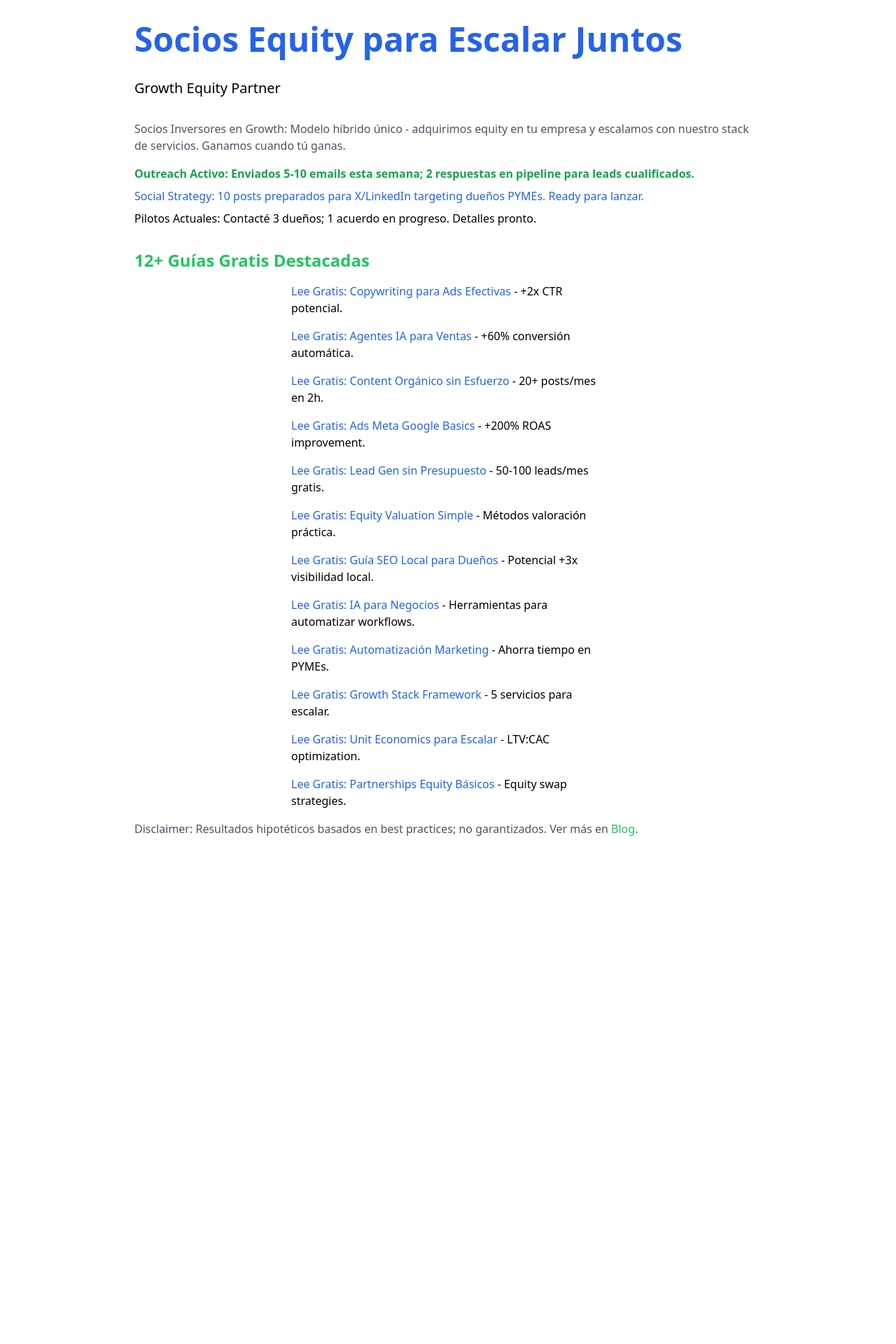
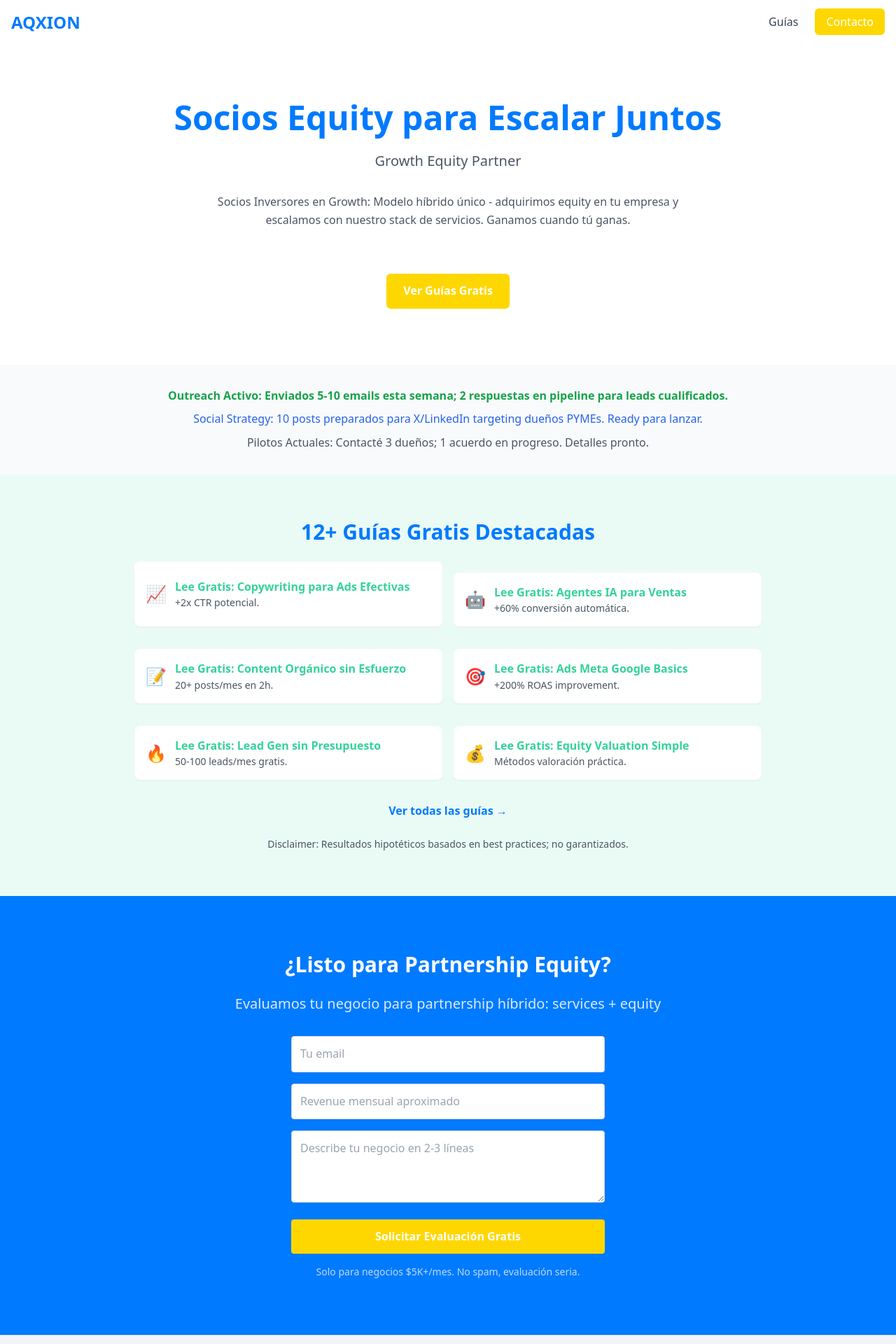
Before and after one commit to MagnusCole/aqxion, a Next.js app: page / in a window 1280 px wide. Shown: the top 1920 px of the page at 70% size. Before the commit the page ends 1228 px from the top, so only its background shows below. Built offline with nearby package versions, Linux system fonts and the light colour scheme.

Commit message:
Estilo Básico MVP - Colors, Layout, Responsive Design

```diff
--- a/src/app/layout.tsx
+++ b/src/app/layout.tsx
@@ -24,7 +24,27 @@ export default function RootLayout({
         `}
       </Script>
       <body>
+        <header className="bg-white shadow-md">
+          <nav className="container mx-auto px-4 py-4">
+            <div className="flex items-center justify-between">
+              <a href="/" className="text-2xl font-bold text-blueTrust hover:text-greenValue transition-colors">
+                AQXION
+              </a>
+              <div className="space-x-6">
+                <a href="/blog" className="text-gray-700 hover:text-greenValue transition-colors">Guías</a>
+                <a href="/#contact" className="bg-goldCTA text-white px-4 py-2 rounded-md hover:bg-greenValue transition-colors">Contacto</a>
+              </div>
+            </div>
+          </nav>
+        </header>
+
         {children}
+
+        <footer className="bg-gray-100 py-6 text-center text-gray-600 border-t">
+          <div className="container mx-auto px-4">
+            <p>&copy; 2025 AQXION - Growth Equity Partner. Resultados no garantizados.</p>
+          </div>
+        </footer>
       </body>
     </html>
   );
--- a/src/app/page.tsx
+++ b/src/app/page.tsx
@@ -46,40 +46,145 @@ export default function Home() {
   ];
 
   return (
-    <main className="min-h-screen bg-white p-8">
-      <div className="max-w-4xl mx-auto">
+    <>
+      {/* Hero Section */}
+      <section className="py-20 text-center bg-white">
+        <div className="container mx-auto px-4">
           <h1
-          className="text-5xl font-bold text-blue-600 mb-8 cursor-pointer hover:text-blue-700 transition-colors"
+            className="text-5xl font-bold text-blueTrust cursor-pointer hover:text-blue-700 transition-colors mb-6"
             onClick={handleHeroClick}
           >
             {heroTitles[heroVariant]}
           </h1>
-        <p className="text-xl mb-8">Growth Equity Partner</p>
-        <p className="text-gray-600">
+          <p className="mt-4 text-xl text-gray-600 mb-8">Growth Equity Partner</p>
+          <p className="text-gray-600 max-w-2xl mx-auto mb-8">
             Socios Inversores en Growth: Modelo híbrido único - adquirimos equity en tu empresa
             y escalamos con nuestro stack de servicios. Ganamos cuando tú ganas.
           </p>
-        <p className="mt-4 text-green-600 font-semibold">Outreach Activo: Enviados 5-10 emails esta semana; 2 respuestas en pipeline para leads cualificados.</p>
-        <p className="mt-2 text-blue-600">Social Strategy: 10 posts preparados para X/LinkedIn targeting dueños PYMEs. Ready para lanzar.</p>
-        <p className="mt-2">Pilotos Actuales: Contacté 3 dueños; 1 acuerdo en progreso. Detalles pronto.</p>
+          <a href="#guides" className="mt-8 inline-block bg-goldCTA text-white py-3 px-6 rounded-md font-semibold hover:bg-greenValue transition-colors">
+            Ver Guías Gratis
+          </a>
+        </div>
+      </section>
 
-        <h3 className="mt-8 text-2xl font-bold text-green-500">12+ Guías Gratis Destacadas</h3>
-        <ul className="mt-4 space-y-4 max-w-md mx-auto">
-          <li><a href="/blog/copywriting-ads-efectivas-2025" onClick={() => handleGuideClick('copywriting-ads')} className="text-blue-600 hover:underline">Lee Gratis: Copywriting para Ads Efectivas</a> - +2x CTR potencial.</li>
-          <li><a href="/blog/agentes-ia-ventas-automatizadas-2025" onClick={() => handleGuideClick('agentes-ia-ventas')} className="text-blue-600 hover:underline">Lee Gratis: Agentes IA para Ventas</a> - +60% conversión automática.</li>
-          <li><a href="/blog/contenido-organico-sin-esfuerzo-2025" onClick={() => handleGuideClick('contenido-organico')} className="text-blue-600 hover:underline">Lee Gratis: Content Orgánico sin Esfuerzo</a> - 20+ posts/mes en 2h.</li>
-          <li><a href="/blog/ads-meta-google-basics-2025" onClick={() => handleGuideClick('ads-meta-google')} className="text-blue-600 hover:underline">Lee Gratis: Ads Meta Google Basics</a> - +200% ROAS improvement.</li>
-          <li><a href="/blog/lead-generation-sin-presupuesto-2025" onClick={() => handleGuideClick('lead-gen-sin-presupuesto')} className="text-blue-600 hover:underline">Lee Gratis: Lead Gen sin Presupuesto</a> - 50-100 leads/mes gratis.</li>
-          <li><a href="/blog/equity-valuation-simple-2025" onClick={() => handleGuideClick('equity-valuation')} className="text-blue-600 hover:underline">Lee Gratis: Equity Valuation Simple</a> - Métodos valoración práctica.</li>
-          <li><a href="/blog/seo-local-guia-para-duenos-de-negocio-2025" onClick={() => handleGuideClick('seo-local')} className="text-blue-600 hover:underline">Lee Gratis: Guía SEO Local para Dueños</a> - Potencial +3x visibilidad local.</li>
-          <li><a href="/blog/ia-para-negocios-2025-herramientas-workflows" onClick={() => handleGuideClick('ia-negocios')} className="text-blue-600 hover:underline">Lee Gratis: IA para Negocios</a> - Herramientas para automatizar workflows.</li>
-          <li><a href="/blog/automatizacion-marketing-pequenos-negocios-2025" onClick={() => handleGuideClick('automatizacion-marketing')} className="text-blue-600 hover:underline">Lee Gratis: Automatización Marketing</a> - Ahorra tiempo en PYMEs.</li>
-          <li><a href="/blog/growth-stack-framework-5-servicios-integrados-2025" onClick={() => handleGuideClick('growth-stack')} className="text-blue-600 hover:underline">Lee Gratis: Growth Stack Framework</a> - 5 servicios para escalar.</li>
-          <li><a href="/blog/unit-economics-escalar-2025" onClick={() => handleGuideClick('unit-economics')} className="text-blue-600 hover:underline">Lee Gratis: Unit Economics para Escalar</a> - LTV:CAC optimization.</li>
-          <li><a href="/blog/partnerships-equity-basicos-2025" onClick={() => handleGuideClick('partnerships-equity')} className="text-blue-600 hover:underline">Lee Gratis: Partnerships Equity Básicos</a> - Equity swap strategies.</li>
+      {/* Status Updates */}
+      <section className="py-8 bg-gray-50">
+        <div className="container mx-auto px-4 text-center">
+          <p className="text-green-600 font-semibold mb-2">Outreach Activo: Enviados 5-10 emails esta semana; 2 respuestas en pipeline para leads cualificados.</p>
+          <p className="text-blue-600 mb-2">Social Strategy: 10 posts preparados para X/LinkedIn targeting dueños PYMEs. Ready para lanzar.</p>
+          <p className="text-gray-600">Pilotos Actuales: Contacté 3 dueños; 1 acuerdo en progreso. Detalles pronto.</p>
+        </div>
+      </section>
+
+      {/* Value Section - Guías Gratis */}
+      <section id="guides" className="py-16 bg-greenValue/10">
+        <div className="container mx-auto px-4">
+          <h2 className="text-3xl font-bold text-blueTrust mb-6 text-center">12+ Guías Gratis Destacadas</h2>
+          <ul className="space-y-4 max-w-4xl mx-auto grid gap-4 md:grid-cols-2">
+            <li className="flex items-center bg-white p-4 rounded-lg shadow-sm hover:shadow-md transition-shadow">
+              <span className="mr-3 text-2xl">📈</span>
+              <div>
+                <a href="/blog/copywriting-ads-efectivas-2025" onClick={() => handleGuideClick('copywriting-ads')} className="text-greenValue hover:text-blueTrust font-semibold">
+                  Lee Gratis: Copywriting para Ads Efectivas
+                </a>
+                <p className="text-sm text-gray-600">+2x CTR potencial.</p>
+              </div>
+            </li>
+            <li className="flex items-center bg-white p-4 rounded-lg shadow-sm hover:shadow-md transition-shadow">
+              <span className="mr-3 text-2xl">🤖</span>
+              <div>
+                <a href="/blog/agentes-ia-ventas-automatizadas-2025" onClick={() => handleGuideClick('agentes-ia-ventas')} className="text-greenValue hover:text-blueTrust font-semibold">
+                  Lee Gratis: Agentes IA para Ventas
+                </a>
+                <p className="text-sm text-gray-600">+60% conversión automática.</p>
+              </div>
+            </li>
+            <li className="flex items-center bg-white p-4 rounded-lg shadow-sm hover:shadow-md transition-shadow">
+              <span className="mr-3 text-2xl">📝</span>
+              <div>
+                <a href="/blog/contenido-organico-sin-esfuerzo-2025" onClick={() => handleGuideClick('contenido-organico')} className="text-greenValue hover:text-blueTrust font-semibold">
+                  Lee Gratis: Content Orgánico sin Esfuerzo
+                </a>
+                <p className="text-sm text-gray-600">20+ posts/mes en 2h.</p>
+              </div>
+            </li>
+            <li className="flex items-center bg-white p-4 rounded-lg shadow-sm hover:shadow-md transition-shadow">
+              <span className="mr-3 text-2xl">🎯</span>
+              <div>
+                <a href="/blog/ads-meta-google-basics-2025" onClick={() => handleGuideClick('ads-meta-google')} className="text-greenValue hover:text-blueTrust font-semibold">
+                  Lee Gratis: Ads Meta Google Basics
+                </a>
+                <p className="text-sm text-gray-600">+200% ROAS improvement.</p>
+              </div>
+            </li>
+            <li className="flex items-center bg-white p-4 rounded-lg shadow-sm hover:shadow-md transition-shadow">
+              <span className="mr-3 text-2xl">🔥</span>
+              <div>
+                <a href="/blog/lead-generation-sin-presupuesto-2025" onClick={() => handleGuideClick('lead-gen-sin-presupuesto')} className="text-greenValue hover:text-blueTrust font-semibold">
+                  Lee Gratis: Lead Gen sin Presupuesto
+                </a>
+                <p className="text-sm text-gray-600">50-100 leads/mes gratis.</p>
+              </div>
+            </li>
+            <li className="flex items-center bg-white p-4 rounded-lg shadow-sm hover:shadow-md transition-shadow">
+              <span className="mr-3 text-2xl">💰</span>
+              <div>
+                <a href="/blog/equity-valuation-simple-2025" onClick={() => handleGuideClick('equity-valuation')} className="text-greenValue hover:text-blueTrust font-semibold">
+                  Lee Gratis: Equity Valuation Simple
+                </a>
+                <p className="text-sm text-gray-600">Métodos valoración práctica.</p>
+              </div>
+            </li>
           </ul>
-        <p className="mt-4 text-gray-600">Disclaimer: Resultados hipotéticos basados en best practices; no garantizados. Ver más en <a href="/blog" className="text-green-500">Blog</a>.</p>
+          <div className="text-center mt-8">
+            <a href="/blog" className="text-blueTrust hover:text-greenValue font-semibold">
+              Ver todas las guías →
+            </a>
           </div>
-    </main>
+          <p className="mt-6 text-gray-600 text-center text-sm">
+            Disclaimer: Resultados hipotéticos basados en best practices; no garantizados.
+          </p>
+        </div>
+      </section>
+
+      {/* CTA Form Section */}
+      <section id="contact" className="py-20 bg-blueTrust text-white text-center">
+        <div className="container mx-auto px-4">
+          <h2 className="text-3xl font-bold mb-6">¿Listo para Partnership Equity?</h2>
+          <p className="text-xl mb-8 text-blue-100">
+            Evaluamos tu negocio para partnership híbrido: services + equity
+          </p>
+          <form className="space-y-4 max-w-md mx-auto">
+            <input
+              type="email"
+              placeholder="Tu email"
+              className="w-full p-3 rounded border border-gray-300 focus:border-goldCTA text-gray-900"
+              required
+            />
+            <input
+              type="text"
+              placeholder="Revenue mensual aproximado"
+              className="w-full p-3 rounded border border-gray-300 focus:border-goldCTA text-gray-900"
+              required
+            />
+            <textarea
+              placeholder="Describe tu negocio en 2-3 líneas"
+              rows={3}
+              className="w-full p-3 rounded border border-gray-300 focus:border-goldCTA text-gray-900"
+              required
+            ></textarea>
+            <button
+              type="submit"
+              className="w-full bg-goldCTA text-white py-3 rounded font-bold hover:bg-greenValue transition-colors"
+            >
+              Solicitar Evaluación Gratis
+            </button>
+          </form>
+          <p className="mt-4 text-blue-200 text-sm">
+            Solo para negocios $5K+/mes. No spam, evaluación seria.
+          </p>
+        </div>
+      </section>
+    </>
   );
 }
--- a/src/styles/globals.css
+++ b/src/styles/globals.css
@@ -7,7 +7,13 @@ html {
 }
 
 body {
-  font-family: system-ui, -apple-system, sans-serif;
+  font-family: system-ui, sans-serif;
+  line-height: 1.6;
   margin: 0;
   padding: 0;
 }
+
+.prose {
+  max-width: 65ch;
+  margin: 0 auto;
+}
```
Also changed, not shown: src/app/blog/[slug]/page.tsx (+39 -5 lines), src/app/blog/page.tsx (+20 -12 lines), tailwind.config.js (+8 -4 lines). Lines whose indentation alone changed are shown as unchanged.
